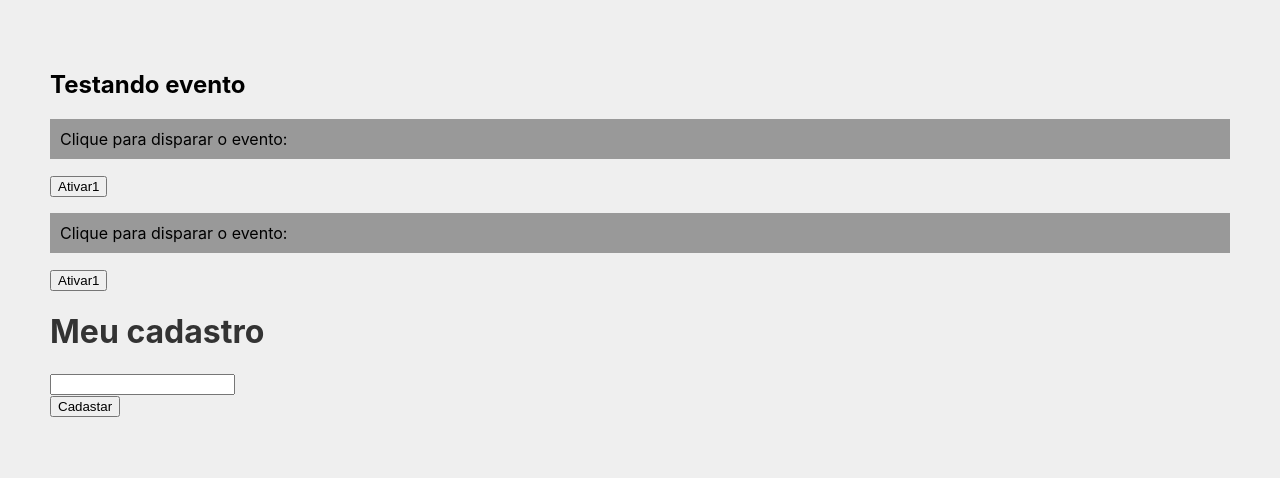
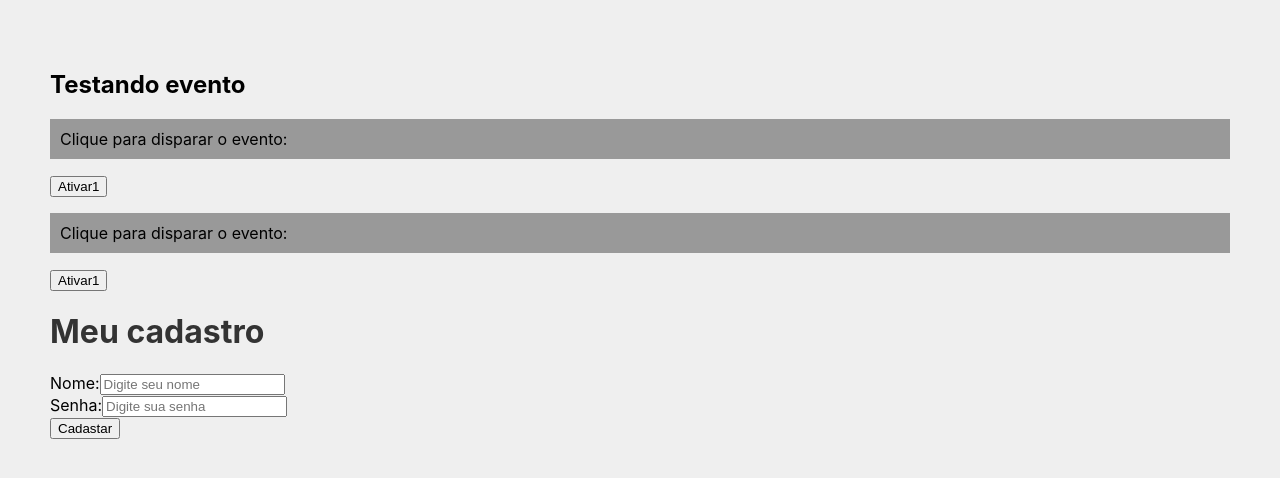
Before and after one commit to michaelthierry/React, a React (Create React App) app in the folder meu-projeto/: page / in a window 1280 px wide. Shown: the top 478 px of the page. Built offline with nearby package versions, Linux system fonts and the light colour scheme.

Commit message:
feat: add usestates

```diff
--- a/meu-projeto/src/components/Form.js
+++ b/meu-projeto/src/components/Form.js
@@ -1,16 +1,38 @@
+import {useState} from 'react'
+
 function Form(){
 
     function cadastrarUsuario(e){
         e.preventDefault()
-        console.log("Cadastrou o usuario!")
+        console.log(`Usuario ${name} cadastrado com a senha ${password}!`)
     }
+
+    const [name, setName] = useState()
+    const [password, setPassword] = useState()
 
     return(
         <div>
         <h1>Meu cadastro</h1>
         <form onSubmit={cadastrarUsuario}>
             <div>
-                <input type="text" placehilder="Dgite o seu nome"></input>
+                <labe htmlFor="name">Nome:</labe>
+                <input
+                    type="text"
+                    id="name"
+                    name="name"
+                    placeholder='Digite seu nome'
+                    onChange={(e) => setName(e.target.value)}
+                />
+            </div>
+            <div>
+                <labe htmlFor="password">Senha:</labe>
+                <input
+                        type="password"
+                        id='password'
+                        name='password'
+                        placeholder='Digite sua senha'
+                        onChange={(e) => setPassword(e.target.value)}
+                    />
             </div>
             <div>
                 <input type="submit" value="Cadastar"></input>
```
